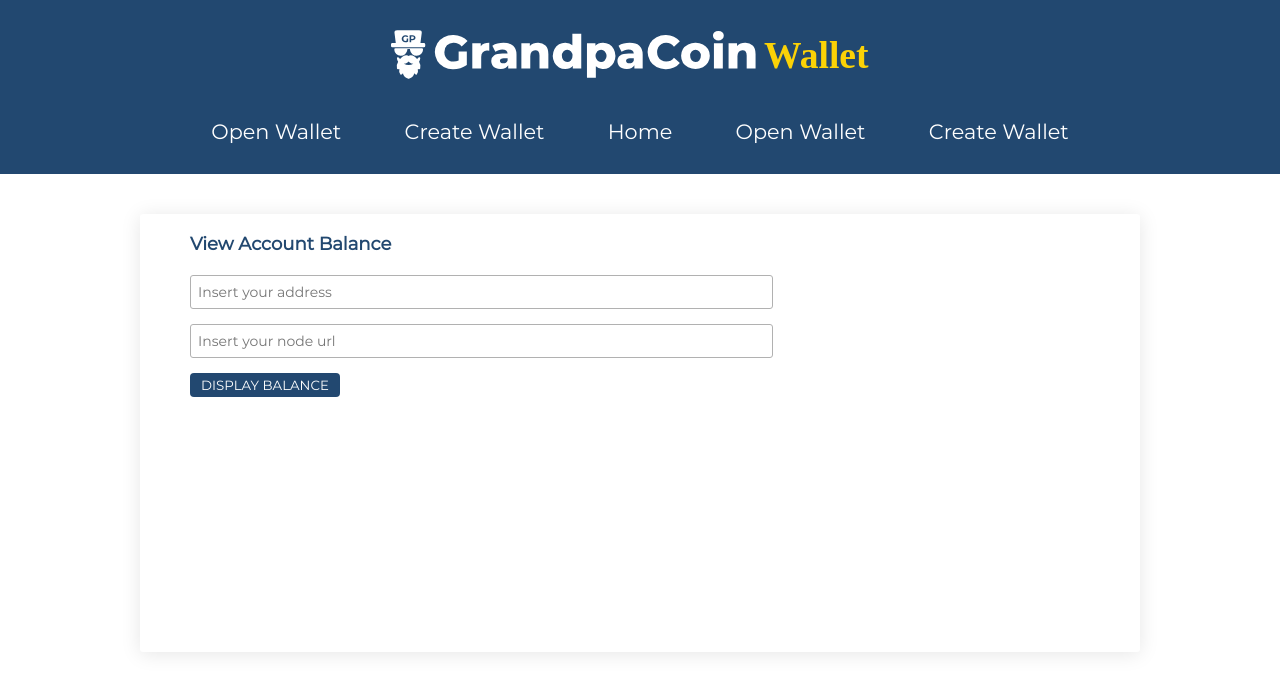
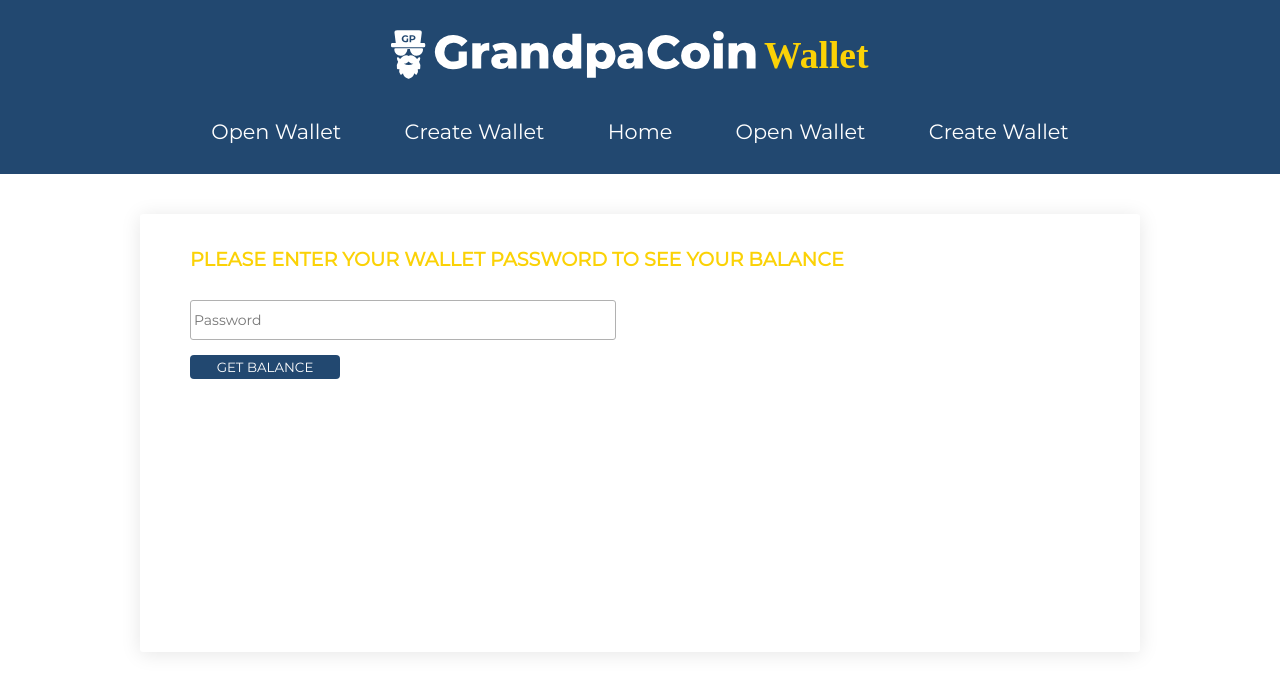
Before and after one commit to family-group/grandpacoin-wallet, a React (Create React App) app: page /account-balance in a window 1280 px wide. Shown: the top 692 px of the page. Built offline with nearby package versions, Linux system fonts and the light colour scheme.

Commit message:
added open wallet method

```diff
--- a/src/components/AccountBalance.jsx
+++ b/src/components/AccountBalance.jsx
@@ -1,10 +1,14 @@
 import React from 'react';
+import Loader from './Loader';
 import Layout from './Layout';
 import Button from './Button';
 import Xhr from '../utils/xhr';
-import { isValidUrl, isValidAddress } from '../utils/validator';
+import TextInput from './TextInput';
+import Wallet from './../models/wallet';
 import LogAreaOutput from './LogAreaOutput';
-import TextInput from './TextInput';
+import { isValidUrl } from '../utils/validator';
+import { getWalletJSON } from './../utils/functions';
+
 import './css/AccountBalance.css';
 
 const styles = {
@@ -30,47 +34,34 @@ class AccountBalance extends React.Component {
             pendingBalance: '',
         }
         this.state = {
+            address: '',
             balanceStatus: false,
+            disabled: false,
+            active: false,
             ...this.balancesRequest,
             ...this.inputErrors
         };
         this.onChange = this.onChange.bind(this);
-        this.getInputErrors = this.getInputErrors.bind(this);
         this.onClick = this.onClick.bind(this);
+        this.openWallet = this.openWallet.bind(this);
+        this.openWalletWithPassword = this.openWalletWithPassword.bind(this);
     }
-
-    getInputErrors() {
-        if (!isValidAddress(this.address) && !isValidUrl(this.nodeUrl)) {
-            return this.inputErrors = {
-                addressInput: 'Invalid Address! Please try again.',
-                nodeInput: 'Invalid Url! Please try again.'
-            }
-        }
-        if (!isValidAddress(this.address) && isValidUrl(this.nodeUrl)) {
-            return this.inputErrors = {
-                addressInput: 'Invalid Address! Please try again.'
-            }
-        }
-        if (isValidAddress(this.address) && !isValidUrl(this.nodeUrl)) {
-            return this.inputErrors = {
-                nodeInput: 'Invalid Url! Please try again.'
-            }
-        }
-
-        return false;
-    }
-
     onChange({ target: { name, value } }) {
         this[name] = value;
     }
 
     onClick() {
-        if (!this.getInputErrors()) {
+        if (!isValidUrl(this.nodeUrl)) {
+            this.inputErrors = {
+                nodeInput: 'Invalid Url! Please try again.'
+            }
+            return this.setState({ ...this.inputErrors })
+        } else {
             this.inputErrors = {
                 addressInput: false,
                 nodeInput: false
             }
-            this.address = this.address.replace('0x', '');
+            this.address = this.state.address.replace('0x', '');
             this.balanceRequest = new Xhr(`/address/${this.address}/balance`, {
                 useBaseUrl: this.nodeUrl
             }).result()
@@ -89,31 +80,84 @@ class AccountBalance extends React.Component {
                 .catch(err => console.log('err', err));
 
             this.setState({ ...this.inputErrors })
-        } else {
-            this.setState({ ...this.inputErrors })
         }
     }
 
+    openWallet() {
+        if (!this.password) {
+            this.password = ''
+        }
+        this.setState({
+            disabled: true,
+            loading: true,
+            ...this.inputErrors,
+        });
+
+        this.openWalletWithPassword(this.password);
+
+    }
+
+    openWalletWithPassword(password) {
+        const { encryptedWallet } = getWalletJSON();
+        Wallet.fromEncryptedJSON(encryptedWallet, password)
+            .then(decryptedWallet => {
+                const { address } = decryptedWallet.account;
+                this.setState({
+                    address,
+                    disabled: false,
+                    loading: false,
+                    active: true,
+                    ...this.inputErrors,
+                });
+            })
+            .catch(error => {
+                this.setState({
+                    error: 'Incorrect password!',
+                    disabled: false,
+                    ...this.state,
+                    ...this.inputErrors,
+                });
+            });
+    }
     render() {
-        console.log(this.state)
         return (
             <Layout>
+                {
+                    !this.state.active ? (
+                        <div className="send-transaction-container">
+                            <p className="send-transacction-text">PLEASE ENTER YOUR WALLET PASSWORD TO SEE YOUR BALANCE</p>
+                            <div className="open-wallet-input-section">
+                                <TextInput
+                                    name="password"
+                                    className="margin-top"
+                                    type="password"
+                                    onChange={this.onChange}
+                                    placeholder="Password"
+                                />
+                                <Button
+                                    onClick={this.openWallet}
+                                    className="margin-top"
+                                    disabled={this.state.disabled}
+                                    style={styles.button}
+                                >GET BALANCE</Button>
+                            </div>
+                            {this.state.loading ?
+                                <Loader /> : null}
+                        </div>
+                    ) : (
                             <div className="account-balance-container">
                                 <h3 className="component-title">View Account Balance</h3>
                                 <div className="account-balance-inputs">
-                        {
-                            this.inputErrors.addressInput ?
-                                <p>{this.inputErrors.addressInput}</p> : null
-                        }
                                     <TextInput
                                         className="balance-input"
                                         placeholder="Insert your address"
                                         name="address"
-                            onChange={this.onChange}
+                                        value={this.state.address}
+                                        disabled
                                     />
                                     {
                                         this.inputErrors.nodeInput ?
-                                <p>{this.inputErrors.nodeInput}</p> : null
+                                            <p className="error-text">{this.inputErrors.nodeInput}</p> : null
                                     }
                                     <TextInput
                                         className="balance-input margin-top"
@@ -124,6 +168,7 @@ class AccountBalance extends React.Component {
                                     <Button
                                         style={styles.button}
                                         onClick={this.onClick}
+                                        disabled={this.state.disabled}
                                     >DISPLAY BALANCE</Button>
                                     <LogAreaOutput
                                         value={this.state.balanceStatus ? this.balancesRequest : ''}
@@ -132,6 +177,8 @@ class AccountBalance extends React.Component {
                                     />
                                 </div>
                             </div>
+                        )
+                }
             </Layout>
         );
     }
--- a/src/components/css/AccountBalance.css
+++ b/src/components/css/AccountBalance.css
@@ -12,6 +12,10 @@
     padding: 7px;
     border: 1px solid var(--color-grandpa-gray);
 }
+.error-text {
+    color: red;
+    padding-top: 15px;
+}
 
 @media (max-width: 600px) {
     .account-balance-container {
```
Lines whose indentation alone changed are shown as unchanged.
